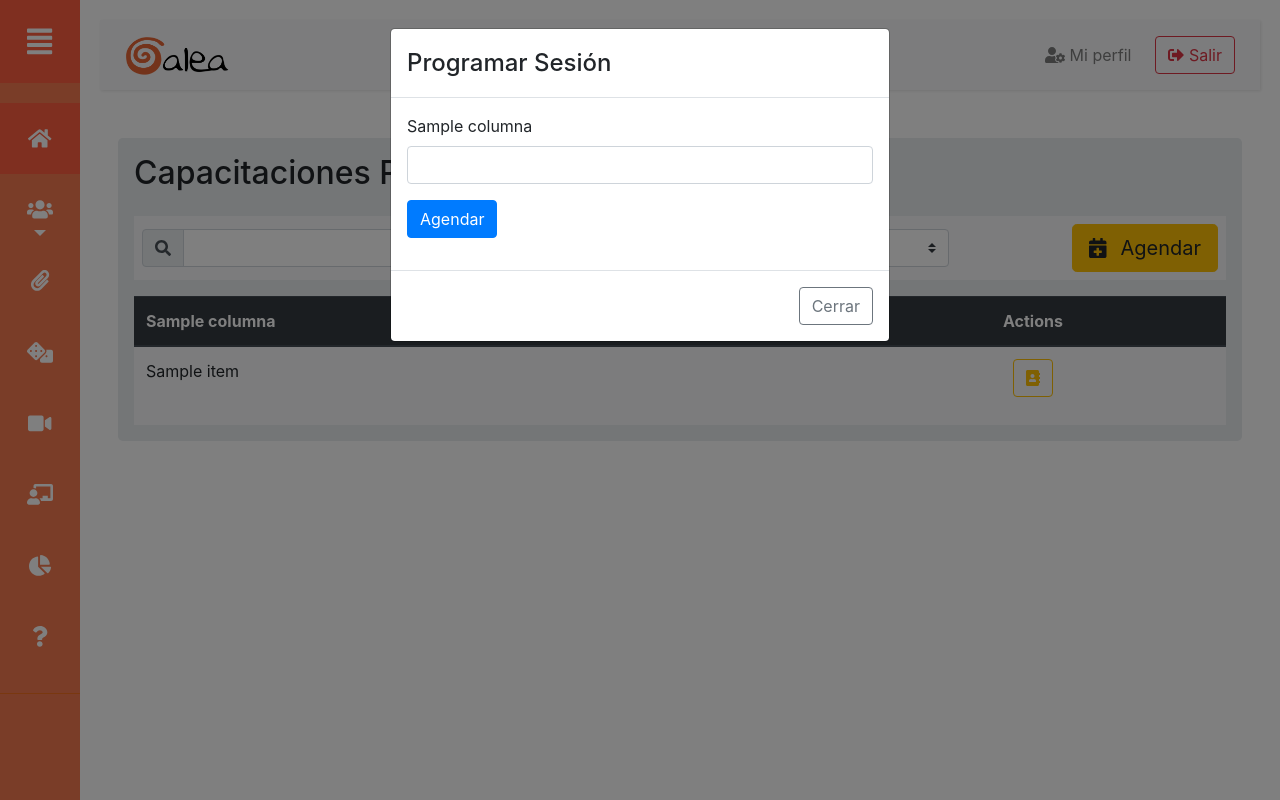
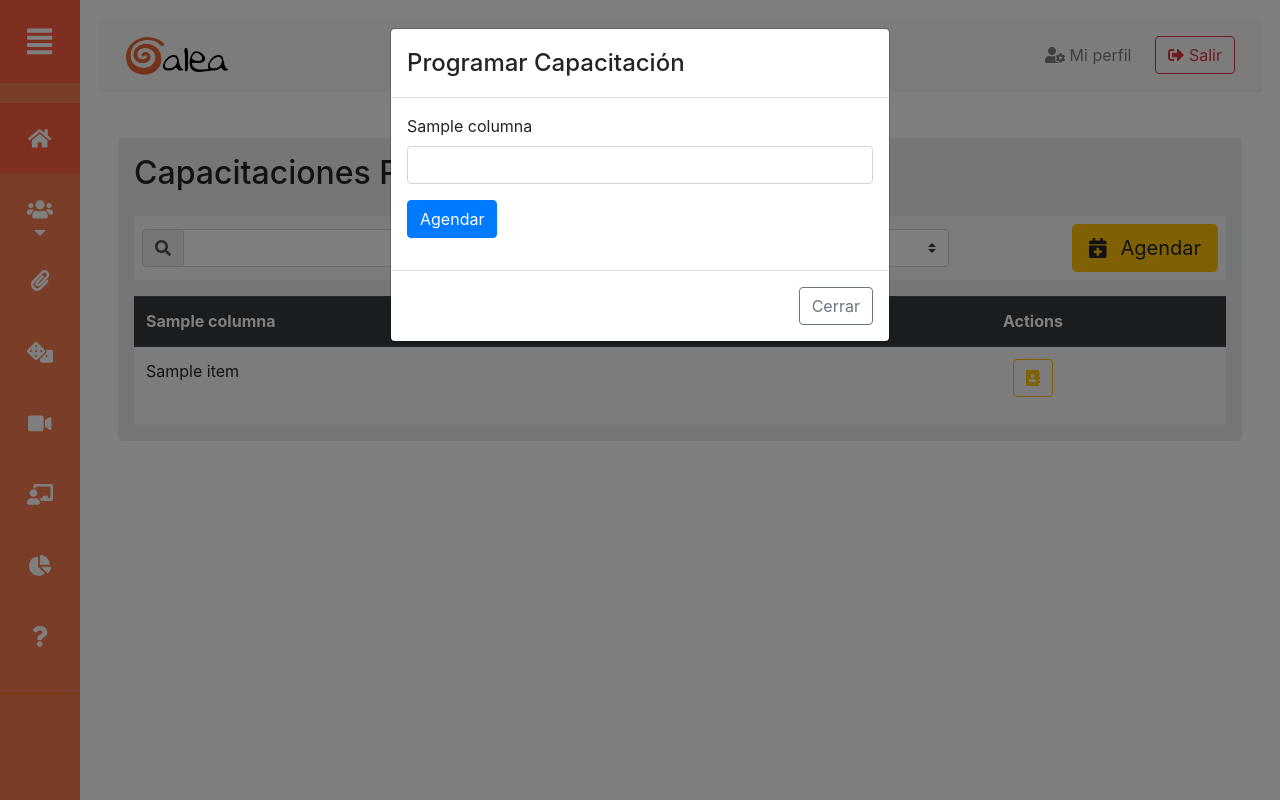
Before and after one commit to bemc22/bases-proyecto, a Flask app: template templates/capacitacion.html.j2 in a window 1280 px wide, after a click on "Agendar". Run offline with Flask 2, Linux system fonts and the light colour scheme; the visitor is signed in with stand-in values (Sample User, id 1); the template is opened without the code that fills it: most values are stand-ins (such as "Sample title", 1, 10 or a date in 2020); parts of the project's set-up code (start-up, migrations or seed data) failed here and were passed over; some libraries are stand-ins or nearby versions.

Commit message:
Modal title capacitación.

```diff
--- a/templates/capacitacion.html.j2
+++ b/templates/capacitacion.html.j2
@@ -100,7 +100,7 @@
           <div class="modal-dialog">
             <div class="modal-content">
               <div class="modal-header">
-                <h4 class="modal-title">Programar Sesión</h4>
+                <h4 class="modal-title">Programar Capacitación</h4>
               </div>
               <div class="modal-body">
                 {#  {{url_for('insert')}}  #}
```
